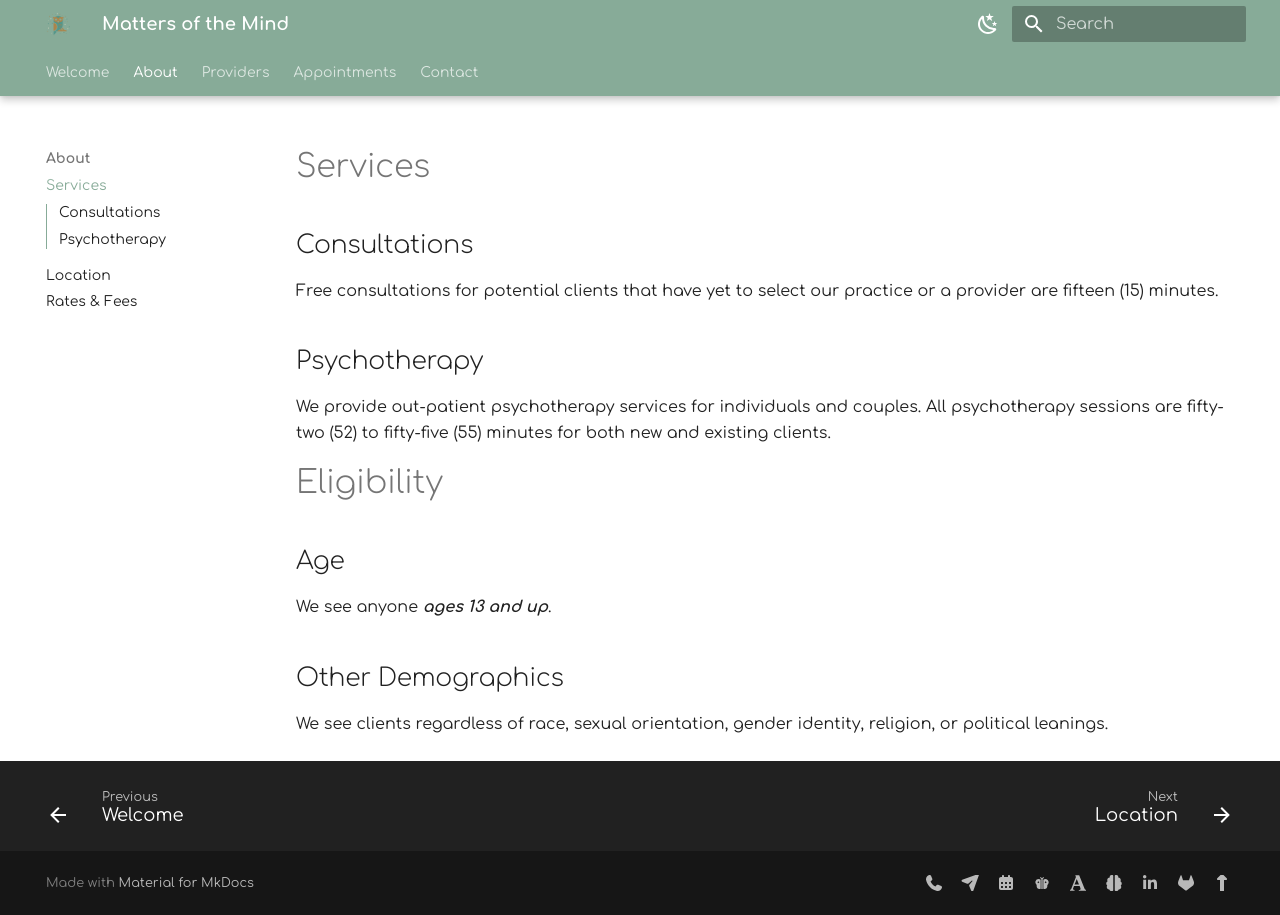
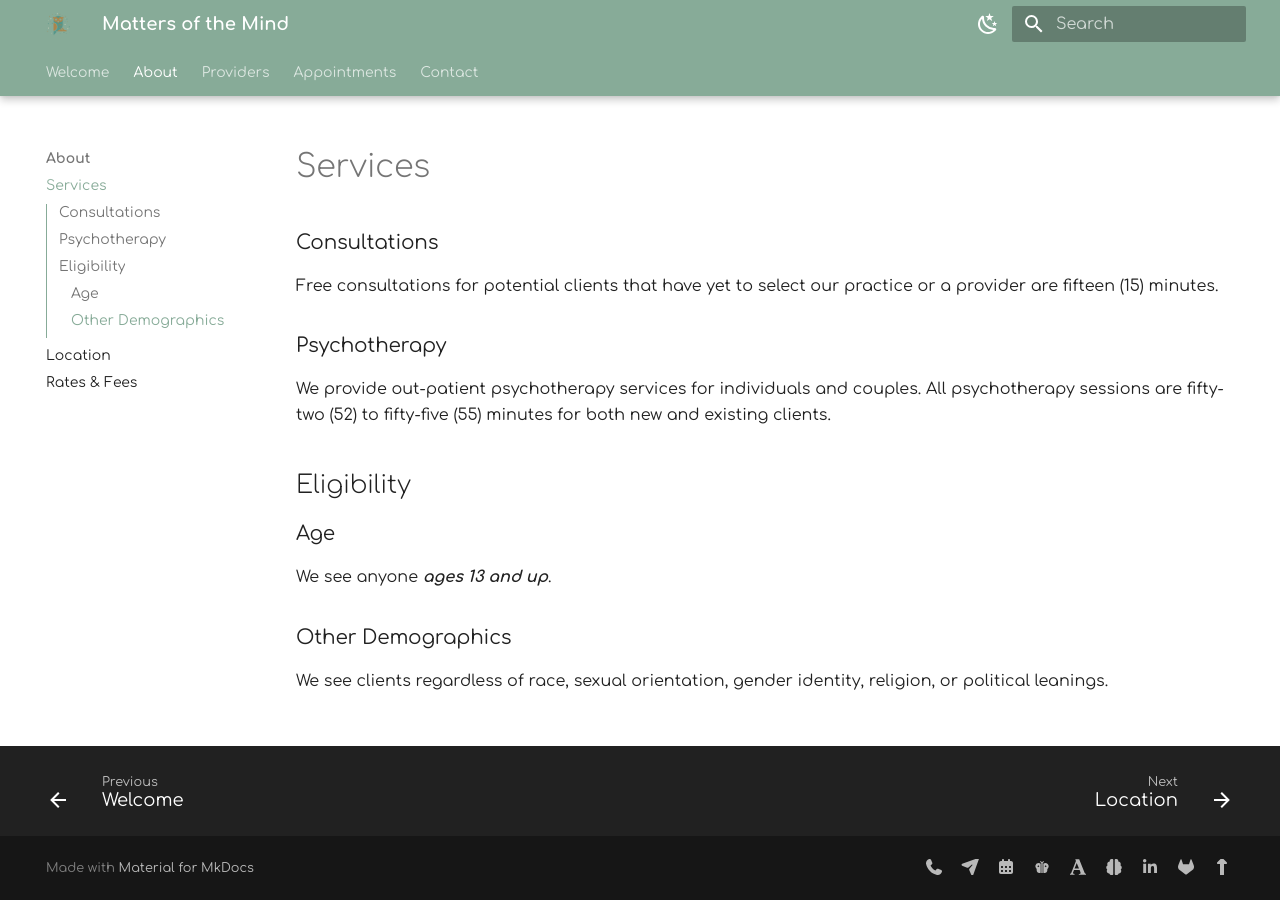
Before and after one commit to motm-therapy/website, an MkDocs documentation site: the page built from docs/services.md, in a window 1280 px wide. Built offline with MkDocs 1.6.1 and Material for MkDocs 9.7.7, drawn with Linux system fonts in a browser that asks for light colours; plug-ins that fetch from the network failed and are left out.

Commit message:
Update services.md

```diff
--- a/docs/services.md
+++ b/docs/services.md
@@ -4,20 +4,20 @@ description: This page provides info about services offered and client eligibili
 
 # Services
 
-## Consultations
+### Consultations
 
 Free consultations for potential clients that have yet to select our practice or a provider are fifteen (15) minutes.
 
-## Psychotherapy
+### Psychotherapy
 
 We provide out-patient psychotherapy services for individuals and couples. All psychotherapy sessions are fifty-two (52) to fifty-five (55) minutes for both new and existing clients.
 
-# Eligibility
+## Eligibility
 
-## Age
+### Age
 
 We see anyone _**ages 13 and up**_.
 
-## Other Demographics
+### Other Demographics
 
 We see clients regardless of race, sexual orientation, gender identity, religion, or political leanings.
```
